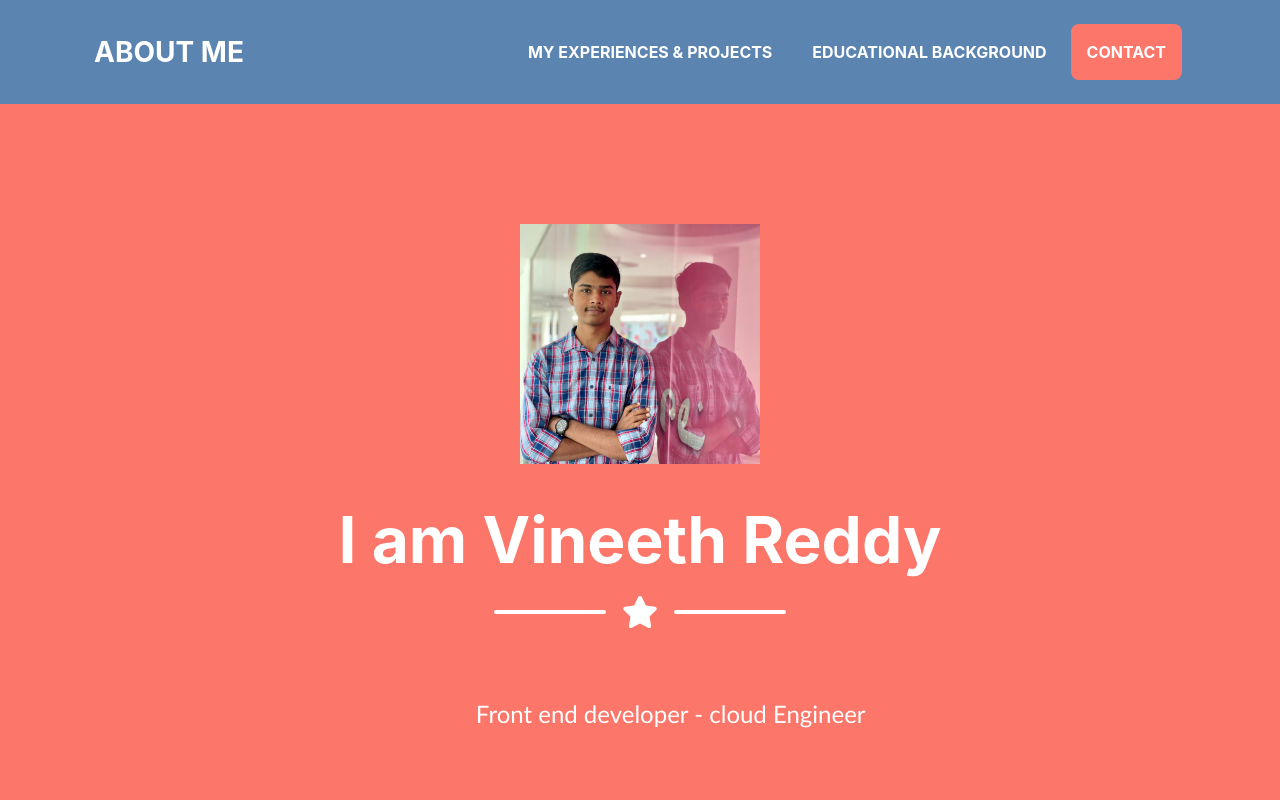
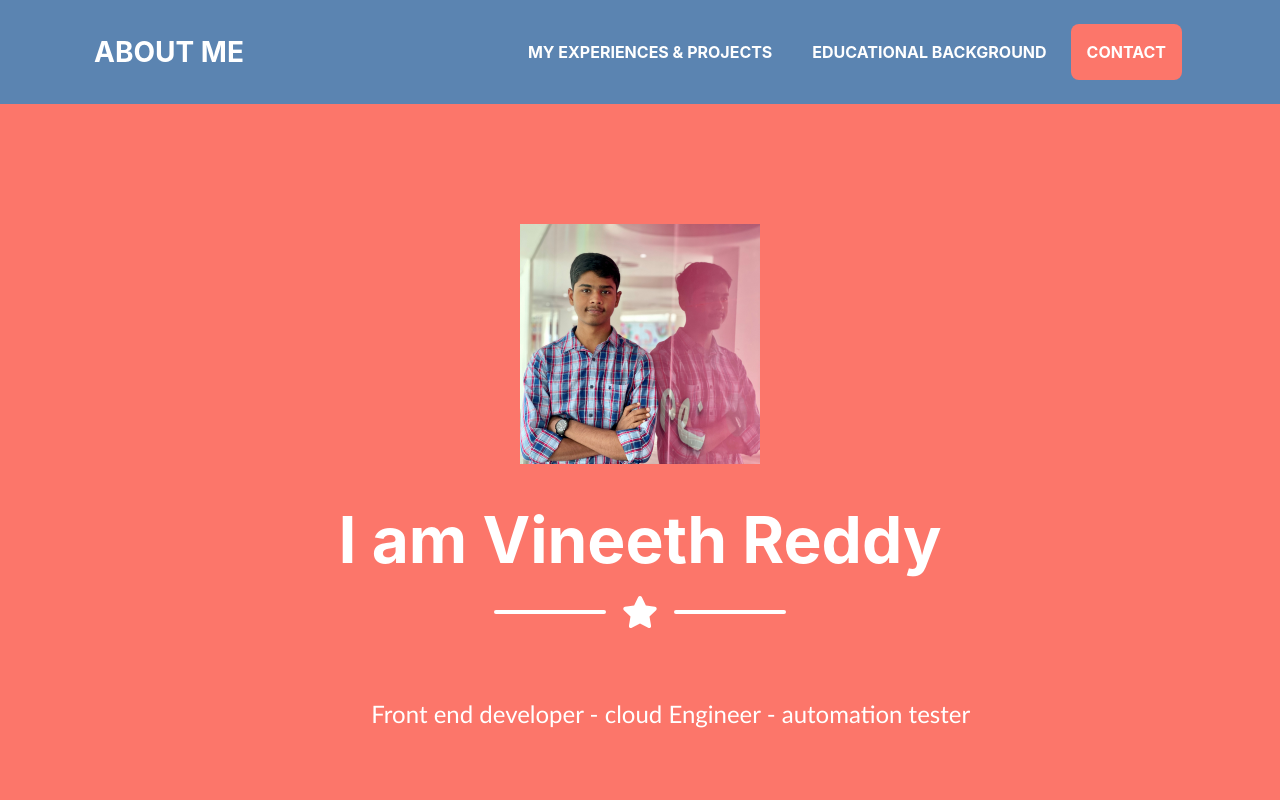
Before and after one commit to vineeth12800/My-Website, a plain HTML site: page index.html in a window 1280 px wide. Shown: the top 800 px of the page. Drawn offline with nearby package versions, Linux system fonts and the light colour scheme; a web font is replaced by a local one.

Commit message:
Update index.html

```diff
--- a/index.html
+++ b/index.html
@@ -1,6 +1,7 @@
 <!DOCTYPE html>
 <html lang="en">
   <head>
+    <link rel="shortcut icon" type="image/png" href="assets/img/portfolio/logo.png">
     <meta charset="utf-8" />
     <meta
       name="viewport"
@@ -82,7 +83,7 @@
         </div>
         <!-- Masthead Subheading-->
         <p class="pre-wrap masthead-subheading font-weight-light mb-0">
-          Front end developer - cloud Engineer
+          Front end developer - cloud Engineer - automation tester
         </p>
       </div>
     </header>
```
